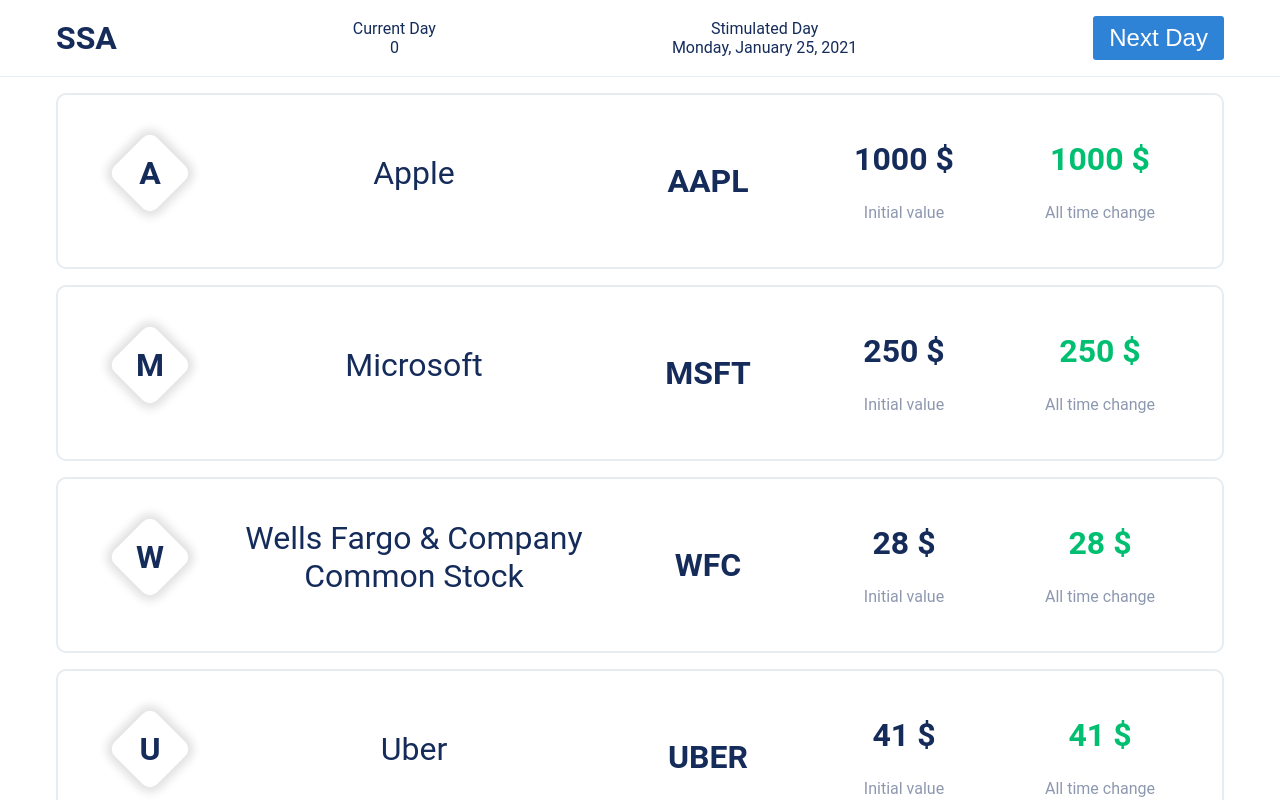
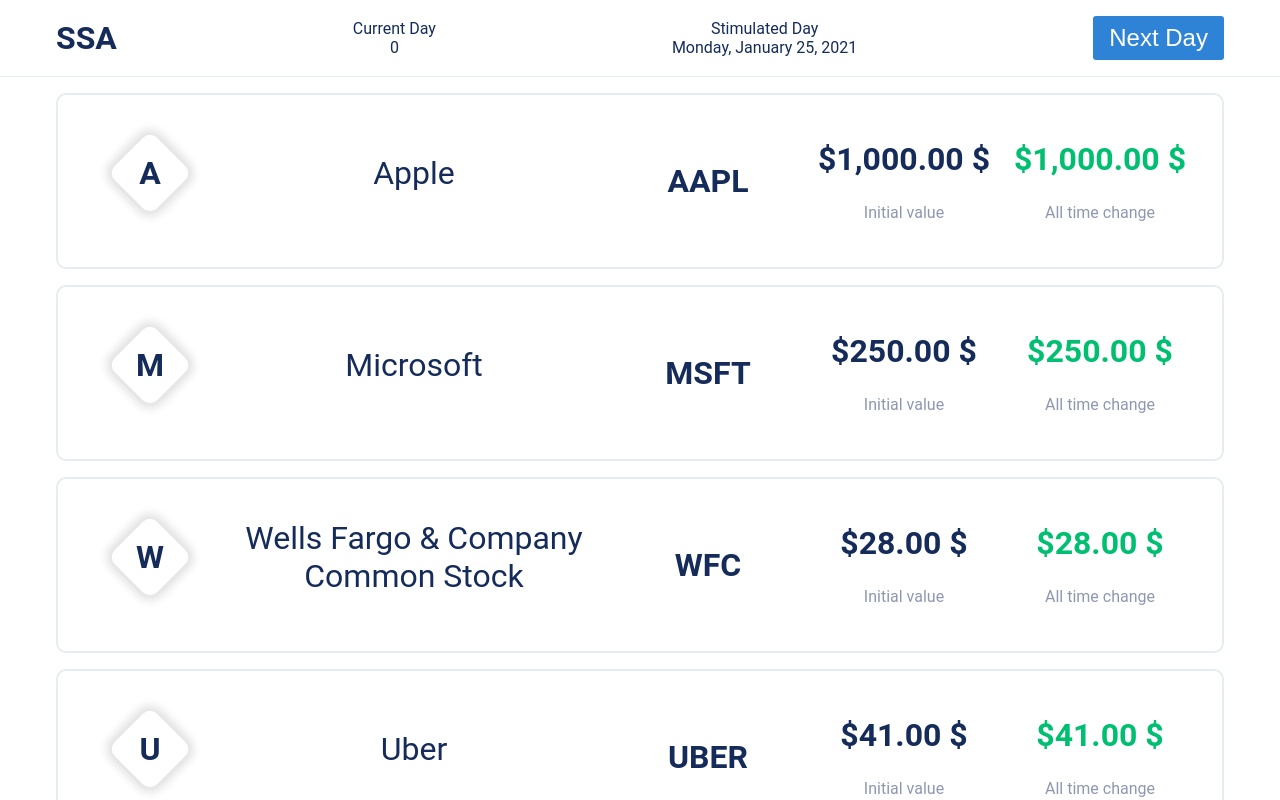
Before and after one commit to gregorlaan/brainbase-exercise, an Angular app: page / in a window 1280 px wide. Shown: the top 800 px of the page. Built offline with nearby package versions, Linux system fonts and the light colour scheme.

Commit message:
Use currency pipe

```diff
--- a/src/app/row/row.component.html
+++ b/src/app/row/row.component.html
@@ -19,7 +19,7 @@
 
             <div class="column value">
                 <p class="initial-value">
-                    {{ stock.price }} $
+                    {{ stock.price | currency }} $
                 </p>
                 <p class="initial-value-label sub-text">
                     Initial value
@@ -28,7 +28,7 @@
 
             <div class="column change">
                 <p class="return-value up">
-                    {{ stock.price }} $
+                    {{ stock.price | currency }} $
                 </p>
                 <p class="return-value-label sub-text">
                     All time change
```
